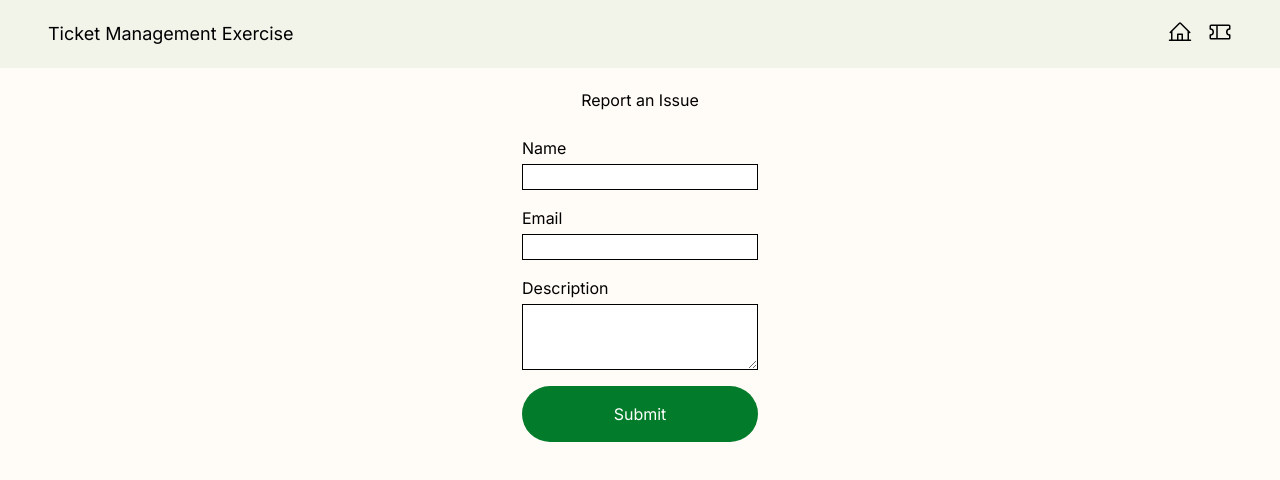
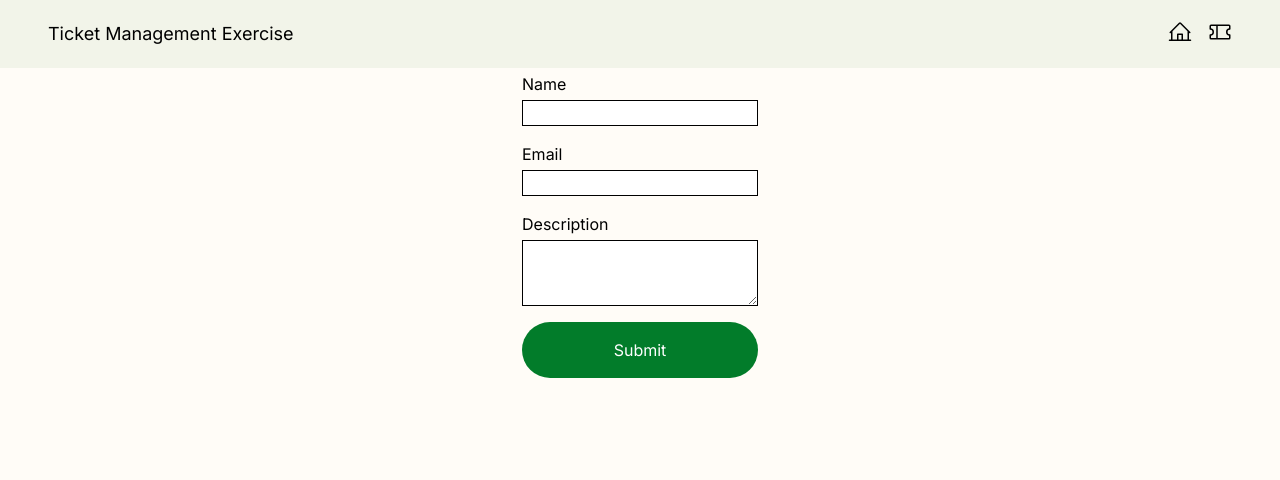
Before and after one commit to TheFrankWei/TicketManagement, a Next.js app: page / in a window 1280 px wide. Shown: the top 480 px of the page. Built offline with nearby package versions, Linux system fonts and the light colour scheme.

Commit message:
fix styling

```diff
--- a/app/layout.tsx
+++ b/app/layout.tsx
@@ -32,7 +32,7 @@
             </div>
           </div>
         </nav>
-        <div className="breakpoint-x my-16">{children}</div>
+        <div className="breakpoint-x">{children}</div>
       </body>
     </html>
   );
```
